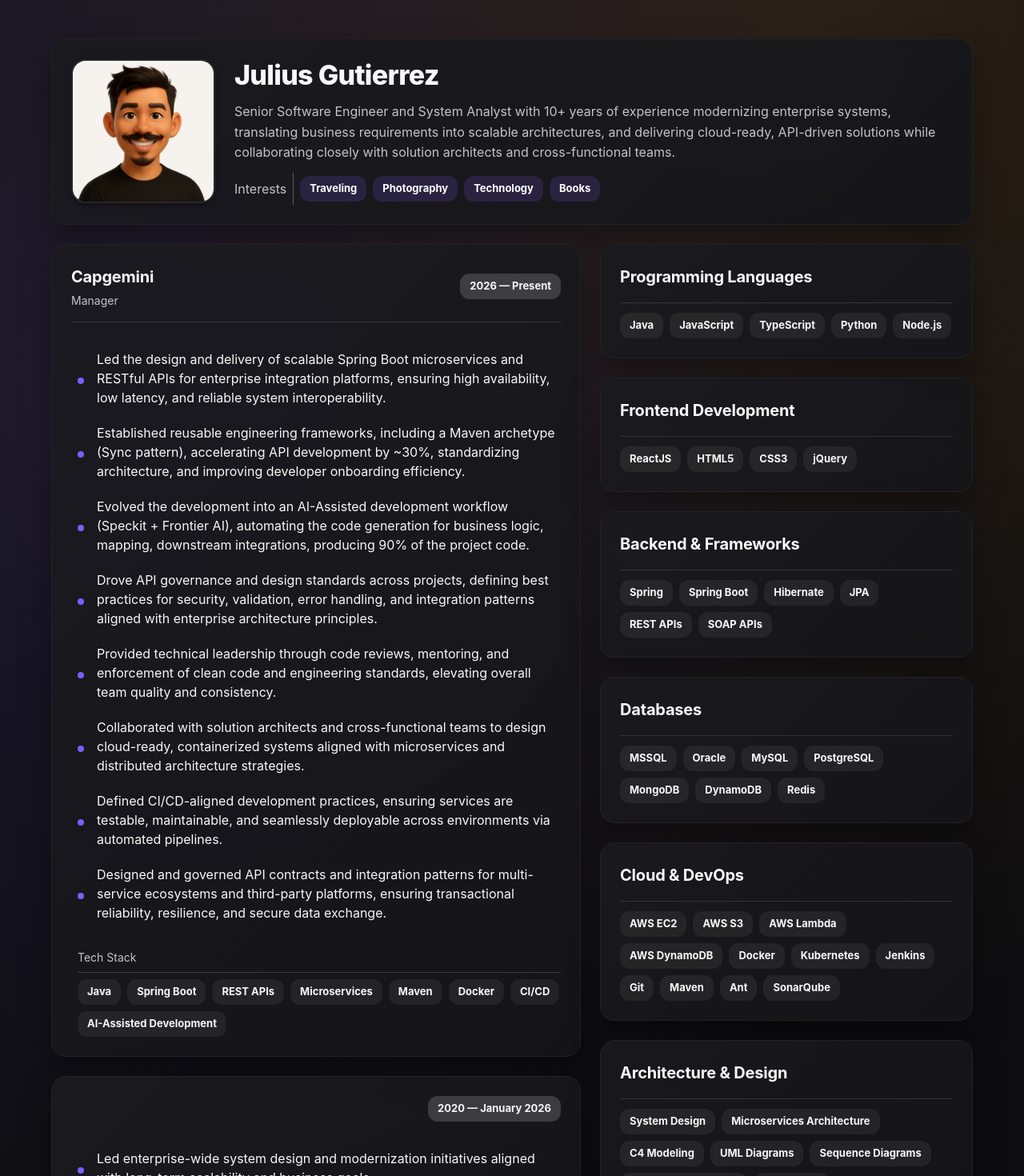
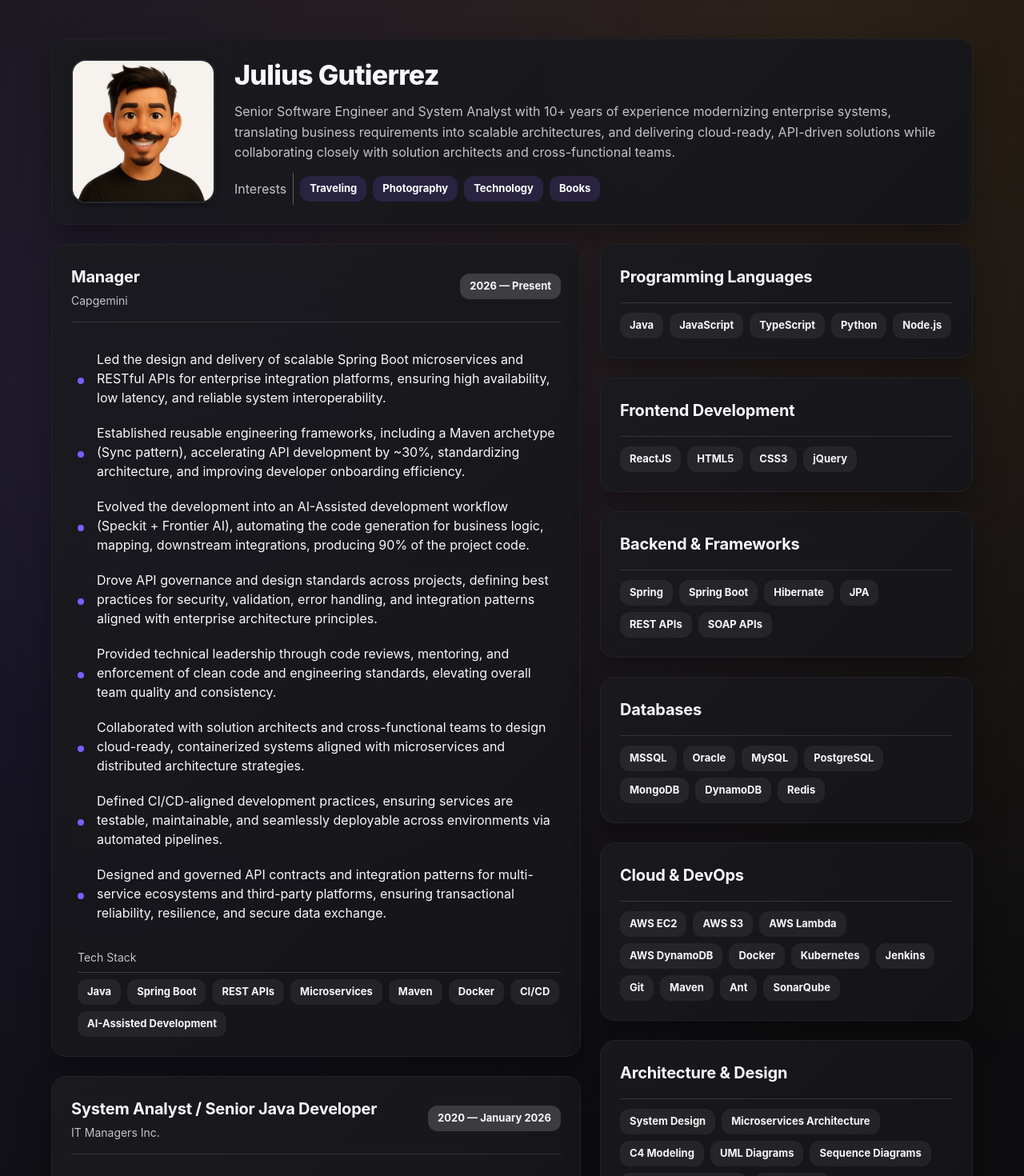
Before and after one commit to juliusgutierrez/juliusgutierrez.github.io, a React (Vite) app: page / in a window 1280 px wide. Shown: the top 1470 px of the page at 80% size. Built offline with nearby package versions, Linux system fonts and the light colour scheme.

Commit message:
update ui

```diff
--- a/src/App.jsx
+++ b/src/App.jsx
@@ -104,9 +104,9 @@
             <Stack spacing={3}>
               {roles.map((role) => (
                 <SectionCard
-                  key={role.title}
-                  title={role.title}
-                  subtitle={role.subtitle}
+                  key={role.company}
+                  title={role.position}
+                  subtitle={role.company}
                   action={<Chip label={role.period} />}
                 >
                   <List sx={{ pl: 1 }}>
--- a/src/data.js
+++ b/src/data.js
@@ -7,8 +7,8 @@
 
 export const roles = [
   {
-    title: "Capgemini",
-    subtitle: "Manager",
+    company: "Capgemini",
+    position: "Manager",
     period: "2026 — Present",
     details: [
       "Led the design and delivery of scalable Spring Boot microservices and RESTful APIs for enterprise integration platforms, ensuring high availability, low latency, and reliable system interoperability.",
```
